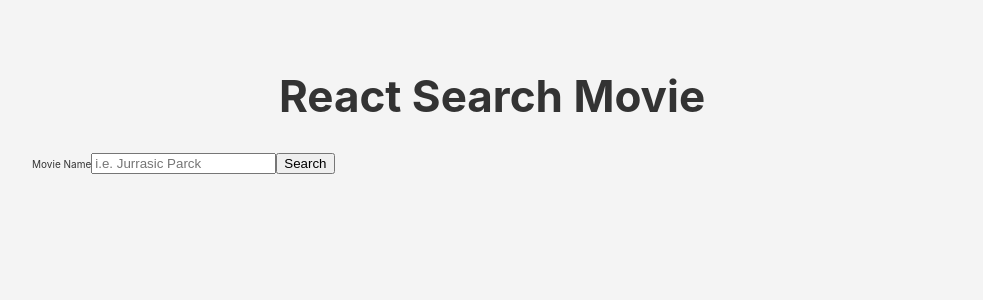
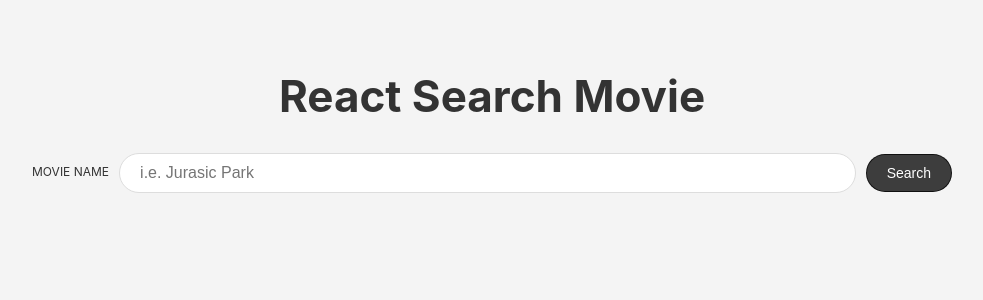
Before and after one commit to jburke729/search-movie, a React (Create React App) app: page / in a window 1280 px wide. Shown: the top 300 px of the page, without its empty margins (148-1131 px from the left). Built offline with nearby package versions, Linux system fonts and the light colour scheme.

Commit message:
style the search movie component

```diff
--- a/src/searchMovies.js
+++ b/src/searchMovies.js
@@ -6,7 +6,7 @@ export default function SearchMovies() {
       <label htmlFor="query" className="label">
         Movie Name
       </label>
-      <input type="text" name="query" placeholder="i.e. Jurrasic Parck" />
+      <input type="text" name="query" className="input" placeholder="i.e. Jurasic Park" />
       <button className="button" type="submit">
         Search
       </button>
--- a/src/style.css
+++ b/src/style.css
@@ -31,3 +31,50 @@ small {
     font-size: 4.4rem;
     text-align: center;
 }
+
+.form {
+    display: grid;
+}
+
+.label {
+    font-size: 1.2rem;
+    margin-bottom: 0.2rem;
+    text-transform: uppercase;
+}
+
+.input {
+    font-size: 1.6rem;
+    padding: 0.5rem 2rem;
+    line-height: 2.8rem;
+    border-radius: 20px;
+    border: 1px solid #ddd;
+    margin-bottom: 1rem;
+}
+
+
+.button {
+    background-color: rgba(0, 0, 0, 0.75);
+    color: white;
+    padding: 1rem 2rem;
+    border: 1px solid rgba(0, 0, 0, 0.75);
+    border-radius: 20px;
+    font-size: 1.4rem;
+    cursor: pointer;
+    transition: background-color 250ms;
+}
+
+.button:hover {
+    background-color: rgba(0, 0, 0, 0.85);
+}
+
+@media (min-width:786px) {
+    .form {
+        grid-template-columns: auto 1fr auto;
+        grid-gap: 1rem;
+        align-items: center;
+    }
+
+    .input {
+        margin-bottom: 0;
+    }
+}
```
